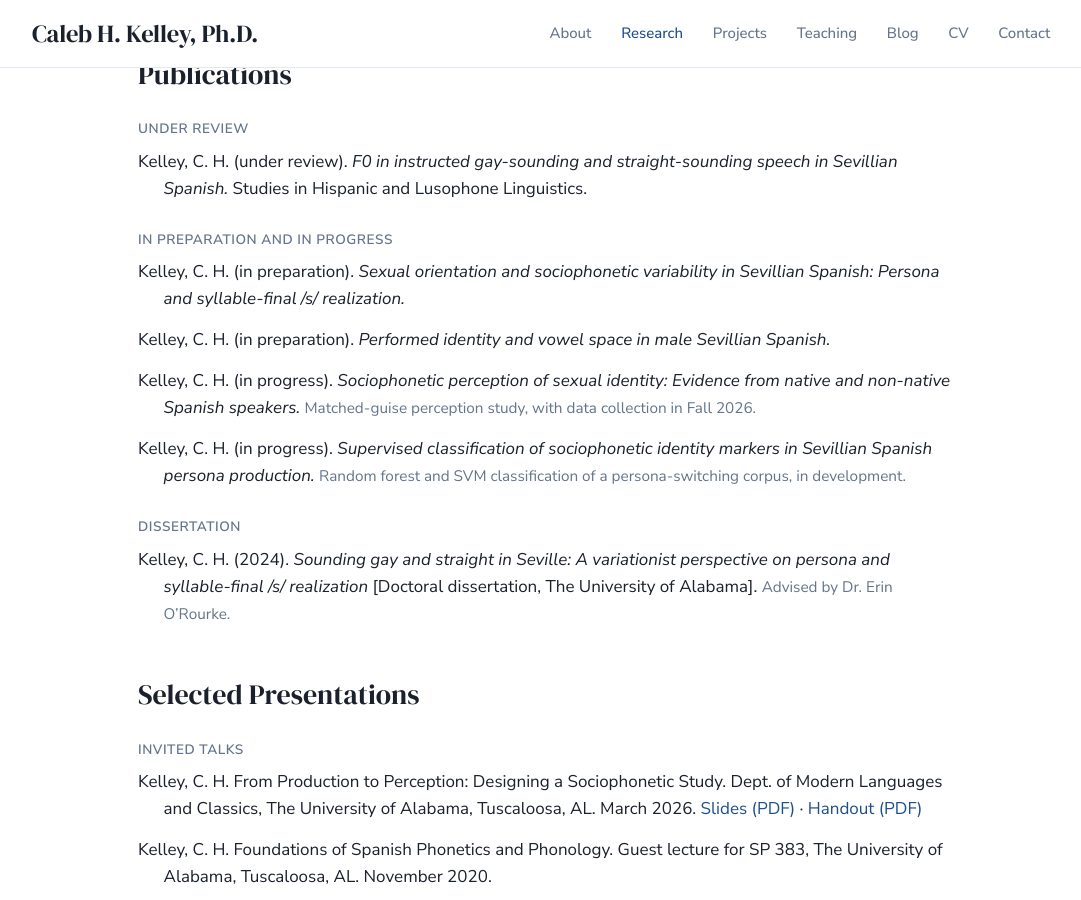
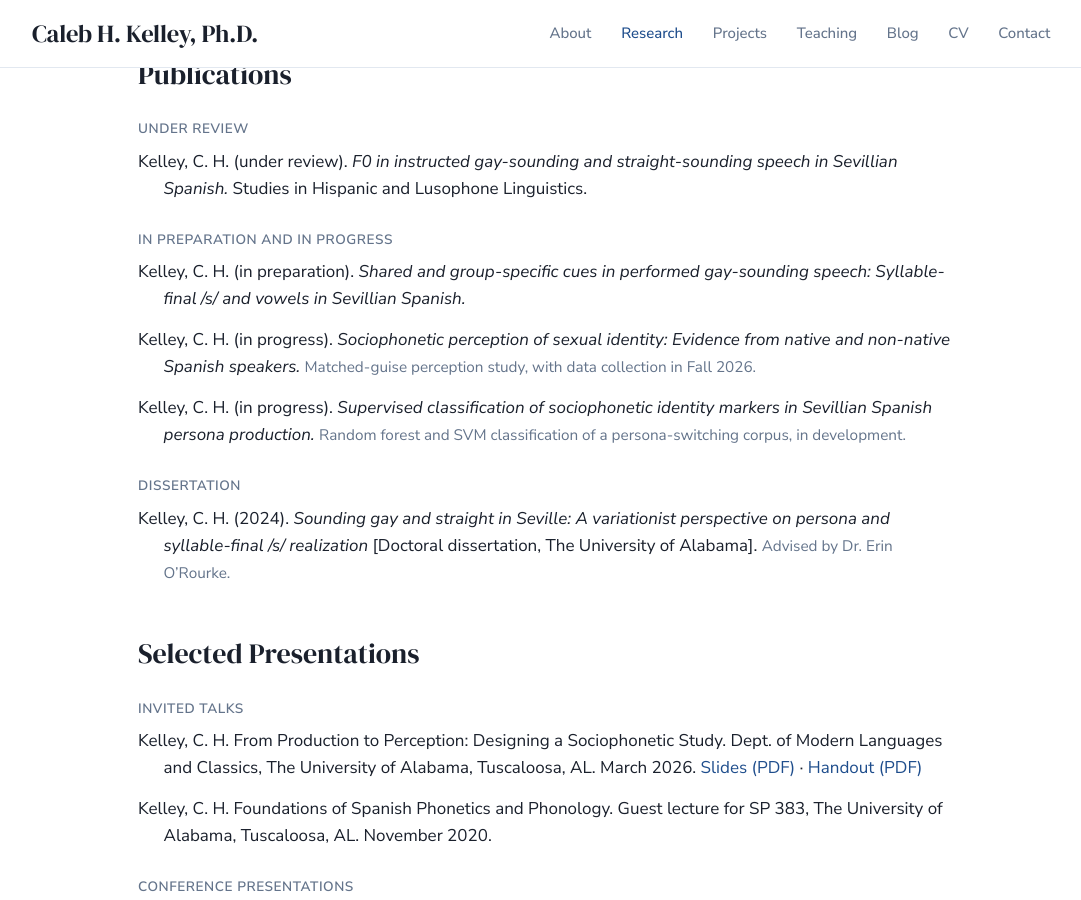
Before and after one commit to calebhkelley/calebhkelley.github.io, a Jekyll site: the page built from _pages/research.md, in a window 1280 px wide and 900 px high, scrolled down 2922 px. Shown: the whole window, without its empty margins (92-1173 px from the left). Built offline with Jekyll 4.4.1, drawn with Linux system fonts in a browser that asks for light colours.

Commit message:
Merge the /s/ and vowel manuscripts into one entry
Co-Authored-By: Claude Opus 5.5 <noreply@anthropic.com>
Claude-Session: https://claude.ai/code/session_014m2Guvtsg6VXUsJxskXQjy

```diff
--- a/_pages/research.md
+++ b/_pages/research.md
@@ -63,9 +63,7 @@ Kelley, C. H. (under review). *F0 in instructed gay-sounding and straight-soundi
 
 ### In preparation and in progress
 
-Kelley, C. H. (in preparation). *Sexual orientation and sociophonetic variability in Sevillian Spanish: Persona and syllable-final /s/ realization.*
-
-Kelley, C. H. (in preparation). *Performed identity and vowel space in male Sevillian Spanish.*
+Kelley, C. H. (in preparation). *Shared and group-specific cues in performed gay-sounding speech: Syllable-final /s/ and vowels in Sevillian Spanish.*
 
 Kelley, C. H. (in progress). *Sociophonetic perception of sexual identity: Evidence from native and non-native Spanish speakers.* <span class="pub-note">Matched-guise perception study, with data collection in Fall 2026.</span>
 
```
